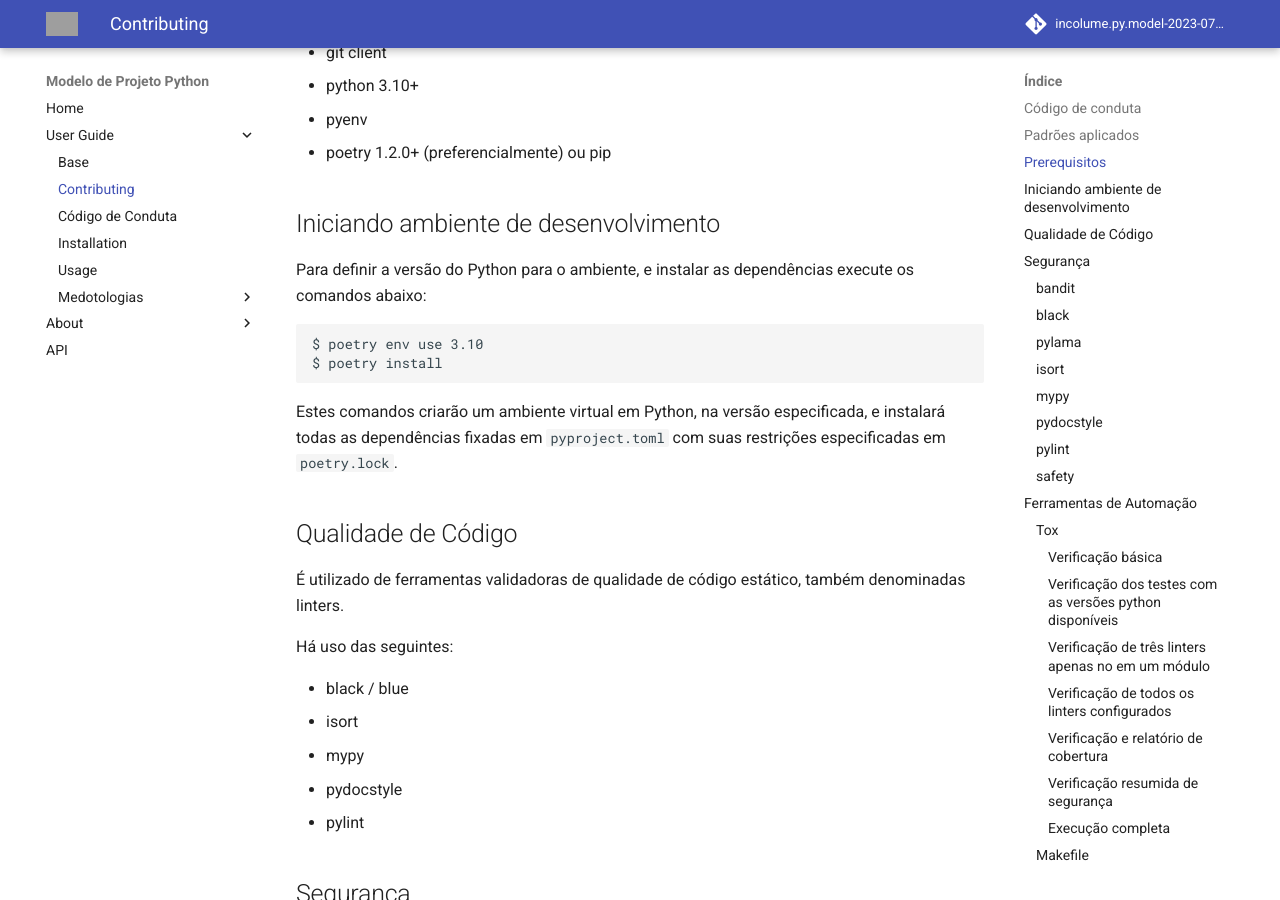
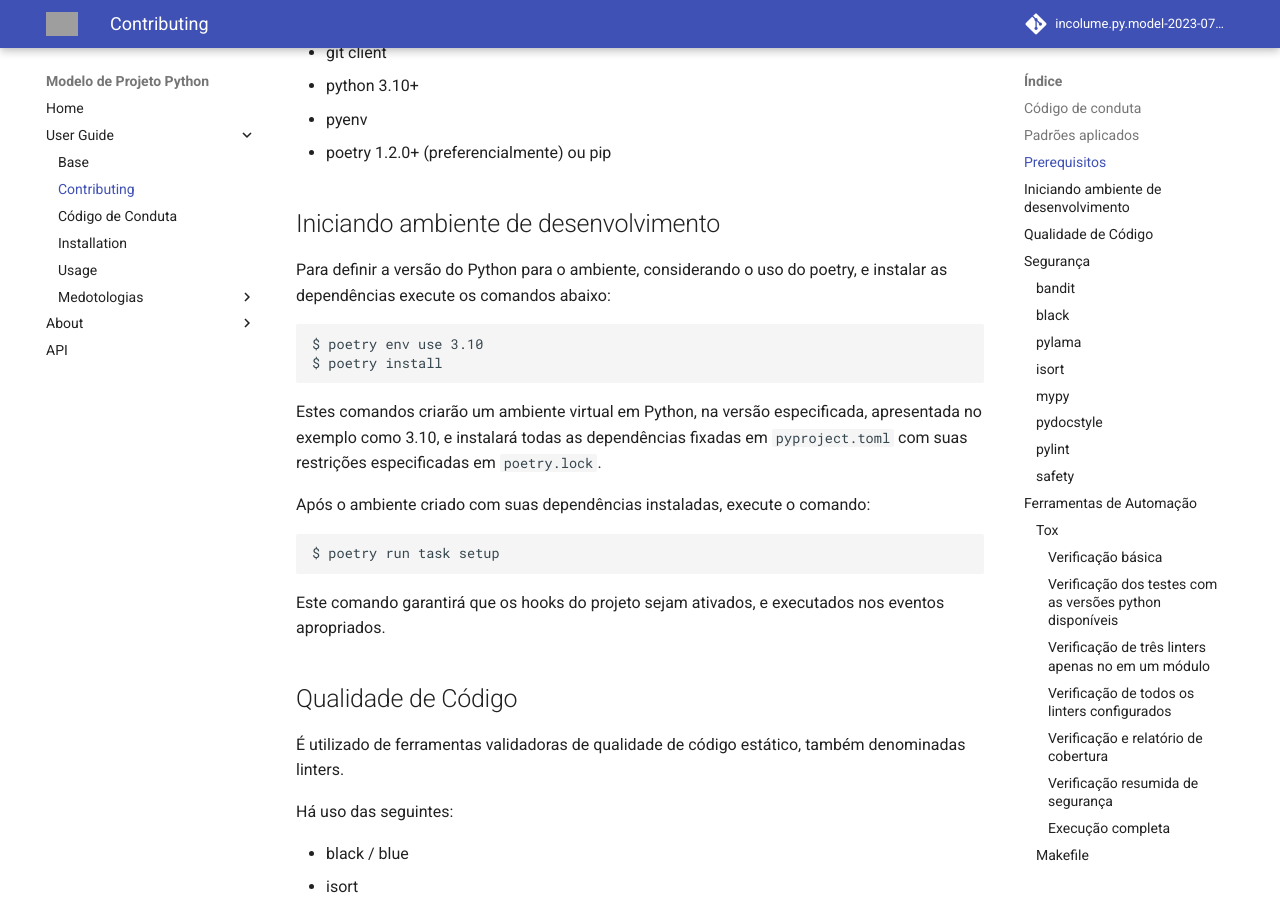
Before and after one commit to incolume-treinamentos/incolume.py.model-2023-07-05, an MkDocs documentation site: the page built from docs/user_guide/development.md, in a window 1280 px wide and 900 px high, scrolled down 549 px. Built offline with MkDocs 1.6.1 and Material for MkDocs 9.7.7, drawn with Linux system fonts in a browser that asks for light colours; comment, search, counter and statistics services are not loaded; grey boxes are pictures that could not be loaded.

Commit message:
refactor(docs): #0 Atualização da documentação referente a ativação githooks no ambiente de desenvolvimento

```diff
--- a/docs/user_guide/development.md
+++ b/docs/user_guide/development.md
@@ -25,15 +25,22 @@ Este projeto segue as recomendações descritas em
 
 ## Iniciando ambiente de desenvolvimento
 
-Para definir a versão do Python para o ambiente,
+Para definir a versão do Python para o ambiente, considerando o uso do poetry,
 e instalar as dependências execute os comandos abaixo:
 
     $ poetry env use 3.10
     $ poetry install
 
 Estes comandos criarão um ambiente virtual em Python, na versão especificada,
-e instalará todas as dependências fixadas em `pyproject.toml` com suas
+apresentada no exemplo como 3.10, e instalará todas as dependências fixadas em `pyproject.toml` com suas
 restrições especificadas em `poetry.lock`.
+
+Após o ambiente criado com suas dependências instaladas, execute o comando:
+
+    $ poetry run task setup
+
+Este comando garantirá que os hooks do projeto sejam ativados, e executados nos eventos apropriados.
+
 
 ## Qualidade de Código
 
```
